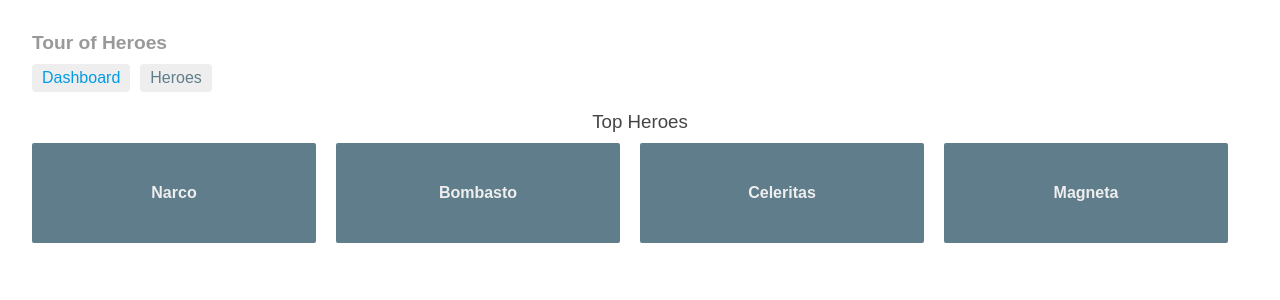
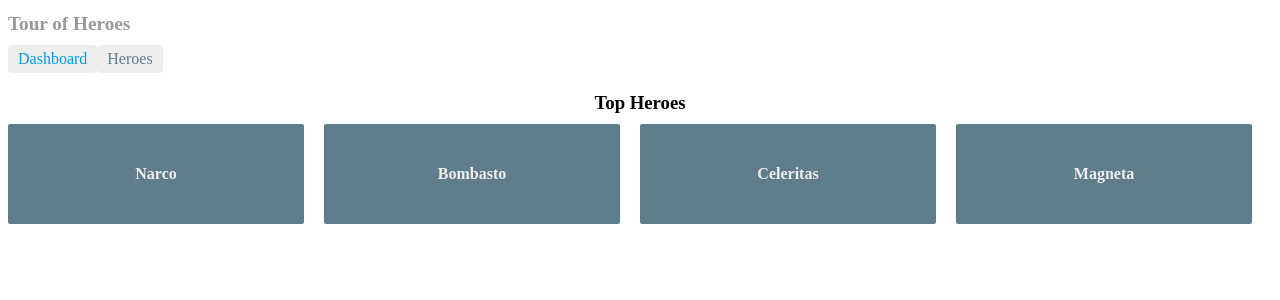
Before and after one commit to orenfe/angular-tour-of-heroes, an Angular app: page /dashboard in a window 1280 px wide. Shown: the top 300 px of the page. Built offline with nearby package versions, Linux system fonts and the light colour scheme.

Commit message:
commit step 6

```diff
--- a/src/index.html
+++ b/src/index.html
@@ -3,12 +3,11 @@
 
 <head>
     <meta charset="utf-8">
-    <title>AngularTourOfHeroes</title>
+    <title>AngularTourOfHeroes v 6</title>
     <base href="/">
 
     <meta name="viewport" content="width=device-width, initial-scale=1">
     <link rel="icon" type="image/x-icon" href="favicon.ico">
-    <link rel="stylesheet" href="./styles.css">
 </head>
 
 <body>
--- a/src/styles.css
+++ b/src/styles.css
@@ -1,147 +1 @@
-/* Master Styles */
-
-h1 {
-    color: #369;
-    font-family: Arial, Helvetica, sans-serif;
-    font-size: 250%;
-}
-
-h2,
-h3 {
-    color: #444;
-    font-family: Arial, Helvetica, sans-serif;
-    font-weight: lighter;
-}
-
-body {
-    margin: 2em;
-}
-
-body,
-input[text],
-button {
-    color: #888;
-    font-family: Cambria, Georgia;
-}
-
-a {
-    cursor: pointer;
-    cursor: hand;
-}
-
-button {
-    font-family: Arial;
-    background-color: #eee;
-    border: none;
-    padding: 5px 10px;
-    border-radius: 4px;
-    cursor: pointer;
-    cursor: hand;
-}
-
-button:hover {
-    background-color: #cfd8dc;
-}
-
-button:disabled {
-    background-color: #eee;
-    color: #aaa;
-    cursor: auto;
-}
-
-
-/* Navigation link styles */
-
-nav a {
-    padding: 5px 10px;
-    text-decoration: none;
-    margin-right: 10px;
-    margin-top: 10px;
-    display: inline-block;
-    background-color: #eee;
-    border-radius: 4px;
-}
-
-nav a:visited,
-a:link {
-    color: #607D8B;
-}
-
-nav a:hover {
-    color: #039be5;
-    background-color: #CFD8DC;
-}
-
-nav a.active {
-    color: #039be5;
-}
-
-
-/* items class */
-
-.items {
-    margin: 0 0 2em 0;
-    list-style-type: none;
-    padding: 0;
-    width: 24em;
-}
-
-.items li {
-    cursor: pointer;
-    position: relative;
-    left: 0;
-    background-color: #EEE;
-    margin: .5em;
-    padding: .3em 0;
-    height: 1.6em;
-    border-radius: 4px;
-}
-
-.items li:hover {
-    color: #607D8B;
-    background-color: #DDD;
-    left: .1em;
-}
-
-.items li.selected {
-    background-color: #CFD8DC;
-    color: white;
-}
-
-.items li.selected:hover {
-    background-color: #BBD8DC;
-}
-
-.items .text {
-    position: relative;
-    top: -3px;
-}
-
-.items .badge {
-    display: inline-block;
-    font-size: small;
-    color: white;
-    padding: 0.8em 0.7em 0 0.7em;
-    background-color: #607D8B;
-    line-height: 1em;
-    position: relative;
-    left: -1px;
-    top: -4px;
-    height: 1.8em;
-    margin-right: .8em;
-    border-radius: 4px 0 0 4px;
-}
-
-
-/* everywhere else */
-
-* {
-    font-family: Arial, Helvetica, sans-serif;
-}
-
-
-/*
-Copyright 2016 Google Inc. All Rights Reserved.
-Use of this source code is governed by an MIT-style license that
-can be found in the LICENSE file at http://angular.io/license
-*/
+/* You can add global styles to this file, and also import other style files */
```
